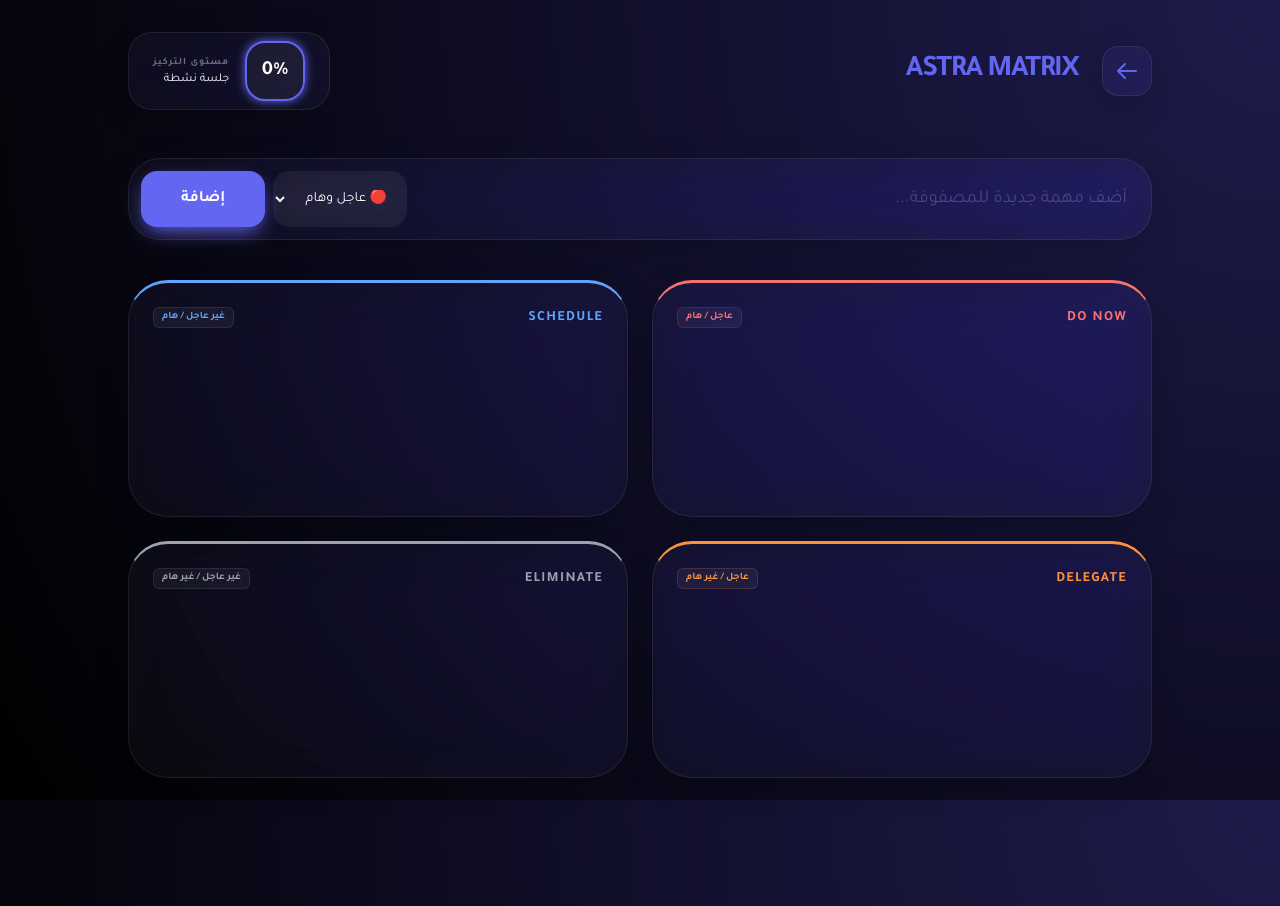
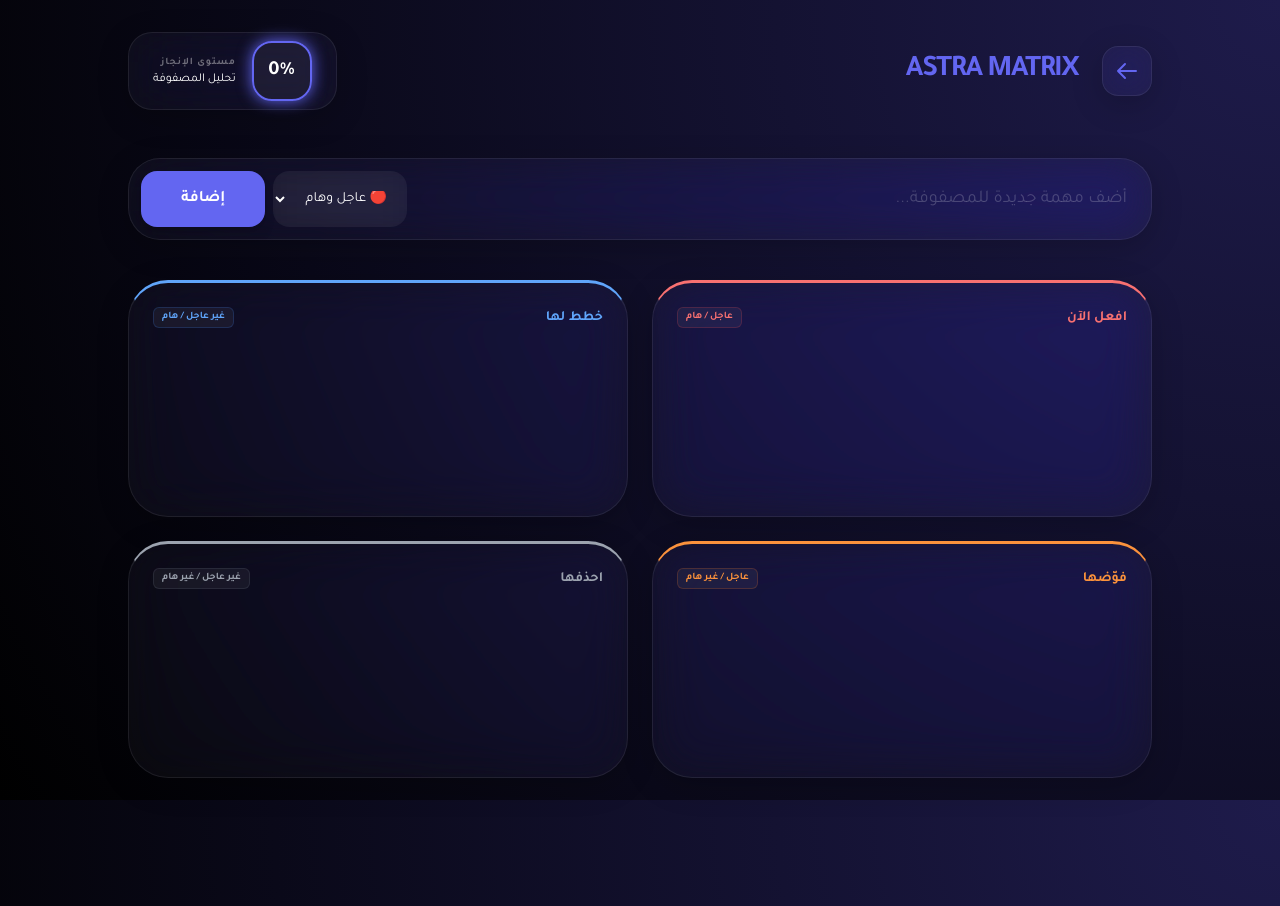
Before and after one commit to nephalaem/astra, a plain HTML site: page index2.html in a window 1280 px wide. Drawn offline with nearby package versions, Linux system fonts and the light colour scheme.

Commit message:
Update index2.html

```diff
--- a/index2.html
+++ b/index2.html
@@ -5,7 +5,7 @@
     <title>Astra Matrix - إدارة المهام</title>
     <meta name="viewport" content="width=device-width, initial-scale=1.0">
     <script src="https://cdn.tailwindcss.com"></script>
-    <link href="https://fonts.googleapis.com/css2?family=Tajawal:wght@300;400;500;700&display=swap" rel="stylesheet">
+    <link href="https://fonts.googleapis.com/css2?family=Tajawal:wght@300;400;500;700&family=Inter:wght@400;700&display=swap" rel="stylesheet">
 
     <style>
         :root {
@@ -17,7 +17,7 @@
             background: var(--bg-gradient);
             background-attachment: fixed;
             min-height: 100vh;
-            font-family: 'Tajawal', sans-serif;
+            font-family: 'Tajawal', 'Inter', sans-serif;
             color: white;
             margin: 0;
             padding: 20px;
@@ -25,7 +25,6 @@
             transition: background 0.5s ease;
         }
 
-        /* تأثير الزجاج الشفاف المنسجم */
         .glass-card {
             background: rgba(255, 255, 255, 0.03);
             backdrop-filter: blur(25px) saturate(180%);
@@ -48,11 +47,9 @@
 
         #add-btn {
             background-color: var(--primary-color) !important;
-            box-shadow: 0 8px 20px -5px var(--primary-color);
             transition: all 0.3s ease;
         }
 
-        /* مؤشر إنجاز بصري مشابه للرئيسية */
         .stat-circle {
             width: 60px;
             height: 60px;
@@ -62,11 +59,10 @@
             justify-content: center;
             background: rgba(255, 255, 255, 0.05);
             border: 2px solid var(--primary-color);
-            box-shadow: 0 0 20px var(--primary-color);
             transition: all 0.5s ease;
         }
 
-        /* حدود ملونة للمصفوفة */
+        /* حدود ملونة للمربعات */
         .box-do { border-top: 3px solid #f87171 !important; }
         .box-schedule { border-top: 3px solid #60a5fa !important; }
         .box-delegate { border-top: 3px solid #fb923c !important; }
@@ -86,9 +82,13 @@
         }
 
         select option { background: #000; color: white; }
+
+        /* إخفاء العناصر قبل تحميل اللغة لمنع الوميض */
+        [data-i18n] { transition: opacity 0.2s; }
     </style>
 
     <script>
+        // إعدادات الثيم واللغة الأولية
         (function() {
             const savedTheme = JSON.parse(localStorage.getItem('astra_theme_data'));
             if (savedTheme) {
@@ -116,8 +116,8 @@
                 <span id="comp-rate" class="text-xl font-bold">0%</span>
             </div>
             <div class="text-right hidden sm:block">
-                <p class="text-[10px] opacity-40 tracking-widest uppercase font-bold">مستوى التركيز</p>
-                <p class="text-xs">جلسة نشطة</p>
+                <p class="text-[10px] opacity-40 tracking-widest uppercase font-bold" data-i18n="rate_label">مستوى الإنجاز</p>
+                <p class="text-xs" data-i18n="session_label">تحليل المصفوفة</p>
             </div>
         </div>
     </header>
@@ -125,48 +125,52 @@
     <div id="view-matrix" class="max-w-5xl mx-auto pb-24">
         <!-- إضافة المهمة -->
         <div class="glass-card p-2 rounded-[2rem] mb-10 flex flex-col md:flex-row gap-2">
-            <input type="text" id="taskInput" class="bg-transparent flex-grow p-4 outline-none text-white placeholder:text-white/20 text-lg" placeholder="أضف مهمة جديدة للمصفوفة...">
+            <input type="text" id="taskInput" class="bg-transparent flex-grow p-4 outline-none text-white placeholder:text-white/20 text-lg" data-i18n-placeholder="input_placeholder">
             <div class="flex gap-2 p-1">
                 <select id="quadSelect" class="bg-white/5 border-none px-4 rounded-2xl text-sm outline-none cursor-pointer text-white backdrop-blur-lg">
-                    <option value="do">🔴 عاجل وهام</option>
-                    <option value="schedule">🔵 خطط لها</option>
-                    <option value="delegate">🟠 فوّضها</option>
-                    <option value="delete">⚪ احذفها</option>
+                    <option value="do" data-i18n="opt_do">🔴 عاجل وهام</option>
+                    <option value="schedule" data-i18n="opt_schedule">🔵 خطط لها</option>
+                    <option value="delegate" data-i18n="opt_delegate">🟠 فوّضها</option>
+                    <option value="delete" data-i18n="opt_delete">⚪ احذفها</option>
                 </select>
-                <button onclick="addTask()" class="px-10 py-4 rounded-2xl font-bold text-white shadow-lg active:scale-95 transition-all" id="add-btn">إضافة</button>
+                <button onclick="addTask()" class="px-10 py-4 rounded-2xl font-bold text-white shadow-lg active:scale-95 transition-all" id="add-btn" data-i18n="add_btn">إضافة</button>
             </div>
         </div>
 
-        <!-- شبكة المصفوفة المنسجمة -->
+        <!-- شبكة المصفوفة -->
         <div class="grid grid-cols-1 md:grid-cols-2 gap-6">
+            <!-- الربع الأول -->
             <div class="glass-card p-6 rounded-[2.5rem] box-do relative overflow-hidden">
                 <h3 class="title-do font-bold mb-6 flex justify-between items-center">
-                    <span class="tracking-widest uppercase text-sm">Do Now</span>
-                    <span class="status-badge border border-red-500/20">عاجل / هام</span>
+                    <span class="text-sm" data-i18n="q1_title">افعل الآن</span>
+                    <span class="status-badge border border-red-500/20" data-i18n="q1_badge">عاجل / هام</span>
                 </h3>
                 <div id="list-do" class="space-y-3 min-h-[140px]"></div>
             </div>
 
+            <!-- الربع الثاني -->
             <div class="glass-card p-6 rounded-[2.5rem] box-schedule relative overflow-hidden">
                 <h3 class="title-schedule font-bold mb-6 flex justify-between items-center">
-                    <span class="tracking-widest uppercase text-sm">Schedule</span>
-                    <span class="status-badge border border-blue-500/20">غير عاجل / هام</span>
+                    <span class="text-sm" data-i18n="q2_title">خطط لها</span>
+                    <span class="status-badge border border-blue-500/20" data-i18n="q2_badge">غير عاجل / هام</span>
                 </h3>
                 <div id="list-schedule" class="space-y-3 min-h-[140px]"></div>
             </div>
 
+            <!-- الربع الثالث -->
             <div class="glass-card p-6 rounded-[2.5rem] box-delegate relative overflow-hidden">
                 <h3 class="title-delegate font-bold mb-6 flex justify-between items-center">
-                    <span class="tracking-widest uppercase text-sm">Delegate</span>
-                    <span class="status-badge border border-orange-500/20">عاجل / غير هام</span>
+                    <span class="text-sm" data-i18n="q3_title">فوّضها</span>
+                    <span class="status-badge border border-orange-500/20" data-i18n="q3_badge">عاجل / غير هام</span>
                 </h3>
                 <div id="list-delegate" class="space-y-3 min-h-[140px]"></div>
             </div>
 
+            <!-- الربع الرابع -->
             <div class="glass-card p-6 rounded-[2.5rem] box-delete relative overflow-hidden">
                 <h3 class="title-delete font-bold mb-6 flex justify-between items-center">
-                    <span class="tracking-widest uppercase text-sm">Eliminate</span>
-                    <span class="status-badge border border-gray-500/20">غير عاجل / غير هام</span>
+                    <span class="text-sm" data-i18n="q4_title">احذفها</span>
+                    <span class="status-badge border border-gray-500/20" data-i18n="q4_badge">غير عاجل / غير هام</span>
                 </h3>
                 <div id="list-delete" class="space-y-3 min-h-[140px]"></div>
             </div>
@@ -176,6 +180,66 @@
     <script>
         const MATRIX_KEY = 'astra_matrix_tasks';
         let tasks = JSON.parse(localStorage.getItem(MATRIX_KEY)) || [];
+
+        const translations = {
+            ar: {
+                rate_label: "مستوى الإنجاز",
+                session_label: "تحليل المصفوفة",
+                input_placeholder: "أضف مهمة جديدة للمصفوفة...",
+                add_btn: "إضافة",
+                opt_do: "🔴 عاجل وهام",
+                opt_schedule: "🔵 خطط لها",
+                opt_delegate: "🟠 فوّضها",
+                opt_delete: "⚪ احذفها",
+                q1_title: "افعل الآن",
+                q1_badge: "عاجل / هام",
+                q2_title: "خطط لها",
+                q2_badge: "غير عاجل / هام",
+                q3_title: "فوّضها",
+                q3_badge: "عاجل / غير هام",
+                q4_title: "احذفها",
+                q4_badge: "غير عاجل / غير هام"
+            },
+            en: {
+                rate_label: "Completion Rate",
+                session_label: "Matrix Analysis",
+                input_placeholder: "Add new task to matrix...",
+                add_btn: "Add",
+                opt_do: "🔴 Do Now",
+                opt_schedule: "🔵 Schedule",
+                opt_delegate: "🟠 Delegate",
+                opt_delete: "⚪ Delete",
+                q1_title: "Do Now",
+                q1_badge: "Urgent / Important",
+                q2_title: "Schedule",
+                q2_badge: "Not Urgent / Important",
+                q3_title: "Delegate",
+                q3_badge: "Urgent / Not Important",
+                q4_title: "Delete",
+                q4_badge: "Not Urgent / Not Important"
+            }
+        };
+
+        function updateLanguage() {
+            // جلب اللغة من التخزين المحلي (المحفوظة في index.html)
+            const savedLang = localStorage.getItem('astra_lang') || 'ar';
+            const lang = translations[savedLang] || translations.ar;
+
+            document.documentElement.lang = savedLang;
+            document.documentElement.dir = savedLang === 'ar' ? 'rtl' : 'ltr';
+
+            // ترجمة النصوص
+            document.querySelectorAll('[data-i18n]').forEach(el => {
+                const key = el.getAttribute('data-i18n');
+                if (lang[key]) el.innerText = lang[key];
+            });
+
+            // ترجمة Placeholder
+            document.querySelectorAll('[data-i18n-placeholder]').forEach(el => {
+                const key = el.getAttribute('data-i18n-placeholder');
+                if (lang[key]) el.placeholder = lang[key];
+            });
+        }
 
         function applyTheme() {
             const theme = JSON.parse(localStorage.getItem('astra_theme_data'));
@@ -188,6 +252,7 @@
 
                 const glow = document.getElementById('stat-glow');
                 if(glow) glow.style.borderColor = theme.accent;
+                updateStats(); // تحديث الإضاءة بناءً على اللون الجديد
             }
         }
 
@@ -206,7 +271,7 @@
                     item.className = `task-item p-4 rounded-2xl flex items-center justify-between ${t.completed ? 'opacity-30 grayscale' : ''}`;
                     item.innerHTML = `
                         <div class="flex items-center gap-4">
-                            <input type="checkbox" ${t.completed ? 'checked' : ''} onchange="toggleTask(${i})" class="w-6 h-6 rounded-lg cursor-pointer accent-indigo-500 bg-white/5 border-white/10">
+                            <input type="checkbox" ${t.completed ? 'checked' : ''} onchange="toggleTask(${i})" class="w-6 h-6 rounded-lg cursor-pointer accent-indigo-500">
                             <span class="text-sm font-medium ${t.completed ? 'line-through' : ''}">${t.text}</span>
                         </div>
                         <button onclick="deleteTask(${i})" class="text-white/10 hover:text-red-500 transition-colors p-2">
@@ -240,18 +305,22 @@
 
             const glow = document.getElementById('stat-glow');
             if(glow) {
-                glow.style.boxShadow = `0 0 ${10 + (rate/4)}px var(--primary-color)`;
+                const primaryColor = getComputedStyle(document.documentElement).getPropertyValue('--primary-color');
+                glow.style.boxShadow = `0 0 ${15 + (rate/4)}px ${primaryColor}`;
                 glow.style.background = `rgba(255,255,255,${0.05 + (rate/500)})`;
             }
         }
 
         window.addEventListener('load', () => {
+            updateLanguage();
             applyTheme();
             renderTasks();
         });
 
+        // الاستماع لتغيير الإعدادات من الصفحة الأخرى
         window.addEventListener('storage', (e) => {
             if (e.key === 'astra_theme_data') applyTheme();
+            if (e.key === 'astra_lang') updateLanguage();
             if (e.key === MATRIX_KEY) {
                 tasks = JSON.parse(e.newValue) || [];
                 renderTasks();
```
